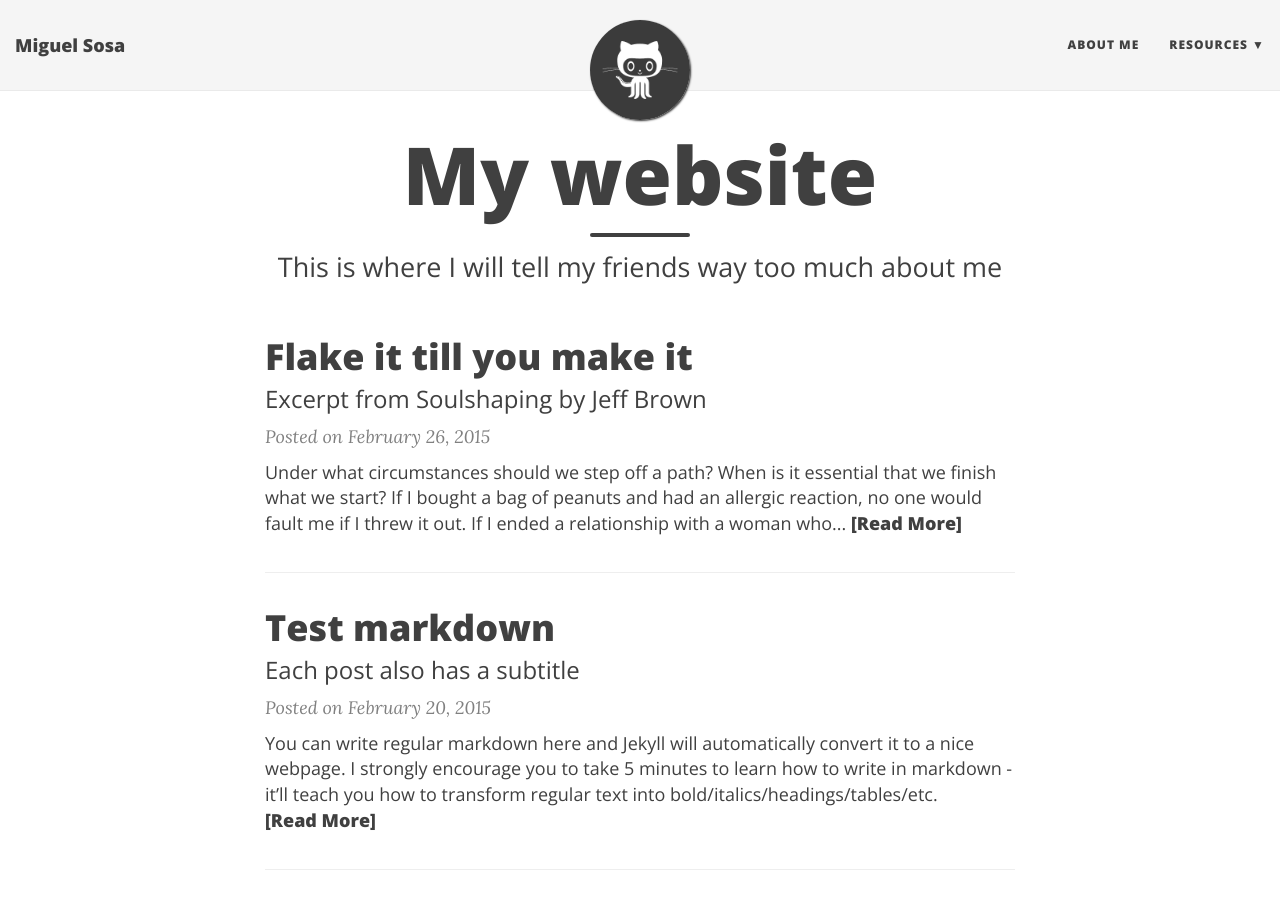
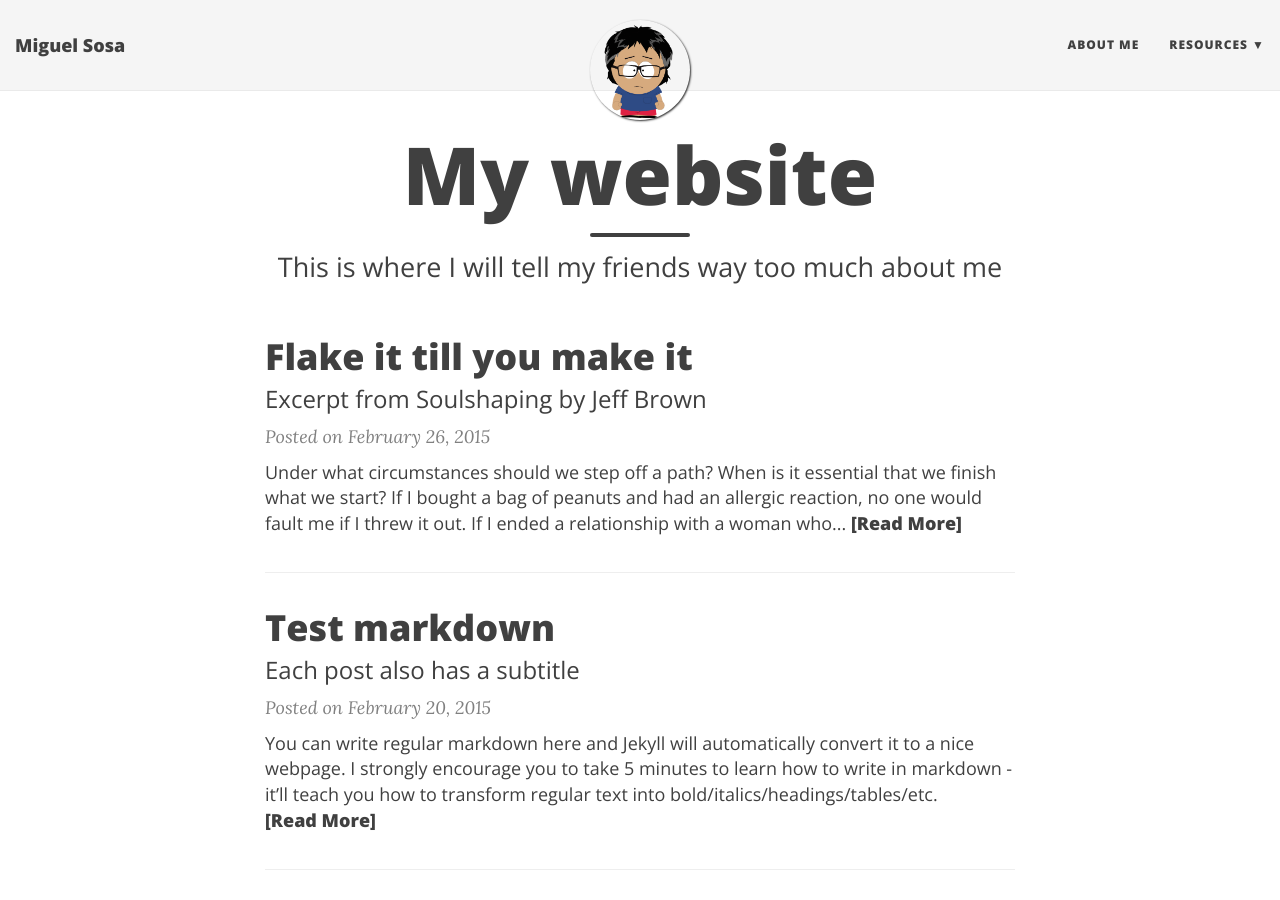
Before and after one commit to ms38279/ms38279.github.io, a Jekyll site: the page built from index.html, in a window 1280 px wide and 900 px high. Built offline with Jekyll 4.4.1, drawn with Linux system fonts in a browser that asks for light colours; nearby versions of some CDN libraries; the list of posts is cut into pages by our own code.

Commit message:
change to config
editing avatar

```diff
--- a/_config.yml
+++ b/_config.yml
@@ -34,7 +34,7 @@ navbar-links:
 
 # Image to show in the navigation bar - image must be a square (width = height)
 # Remove this parameter if you don't want an image in the navbar
-avatar: "/img/avatar-icon.png"
+avatar: "/img/Avatar.png"
 
 # If you want to have an image logo in the top-left corner instead of the title text,
 # then specify the following parameter
```
